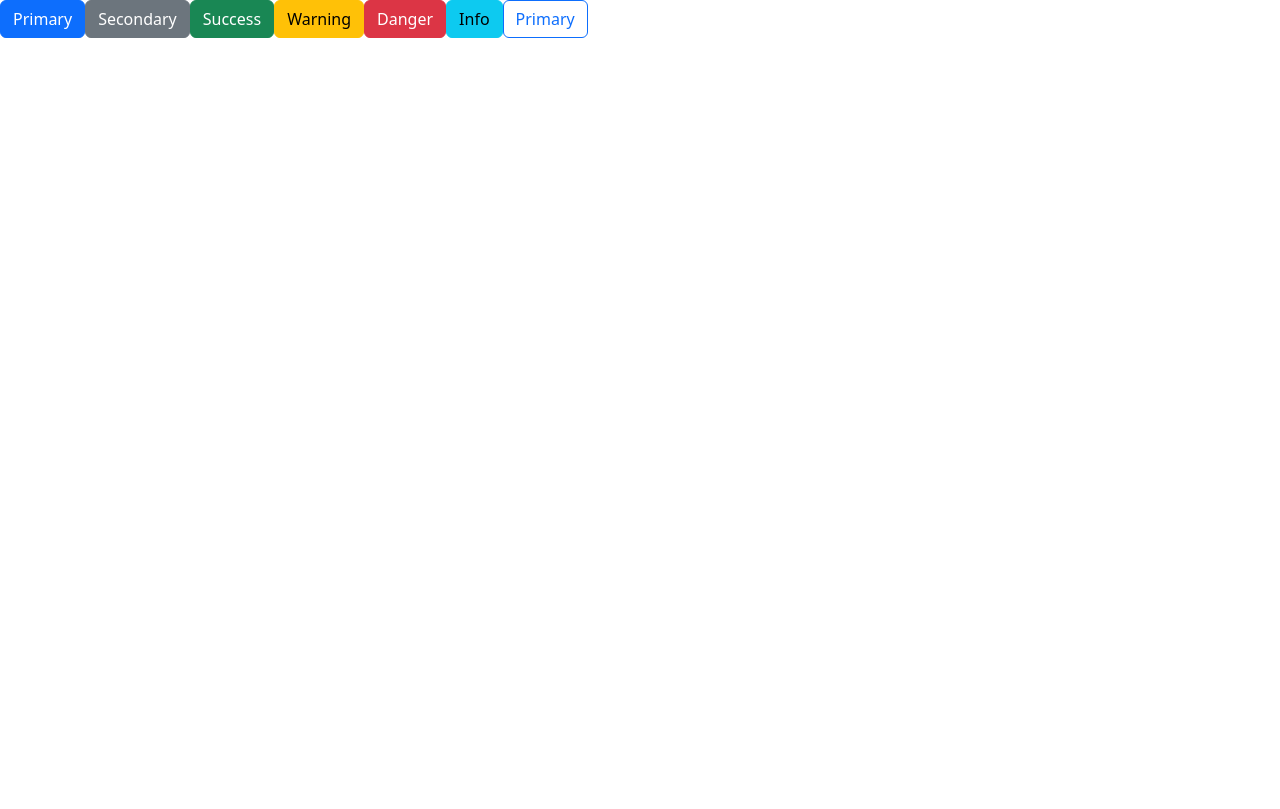
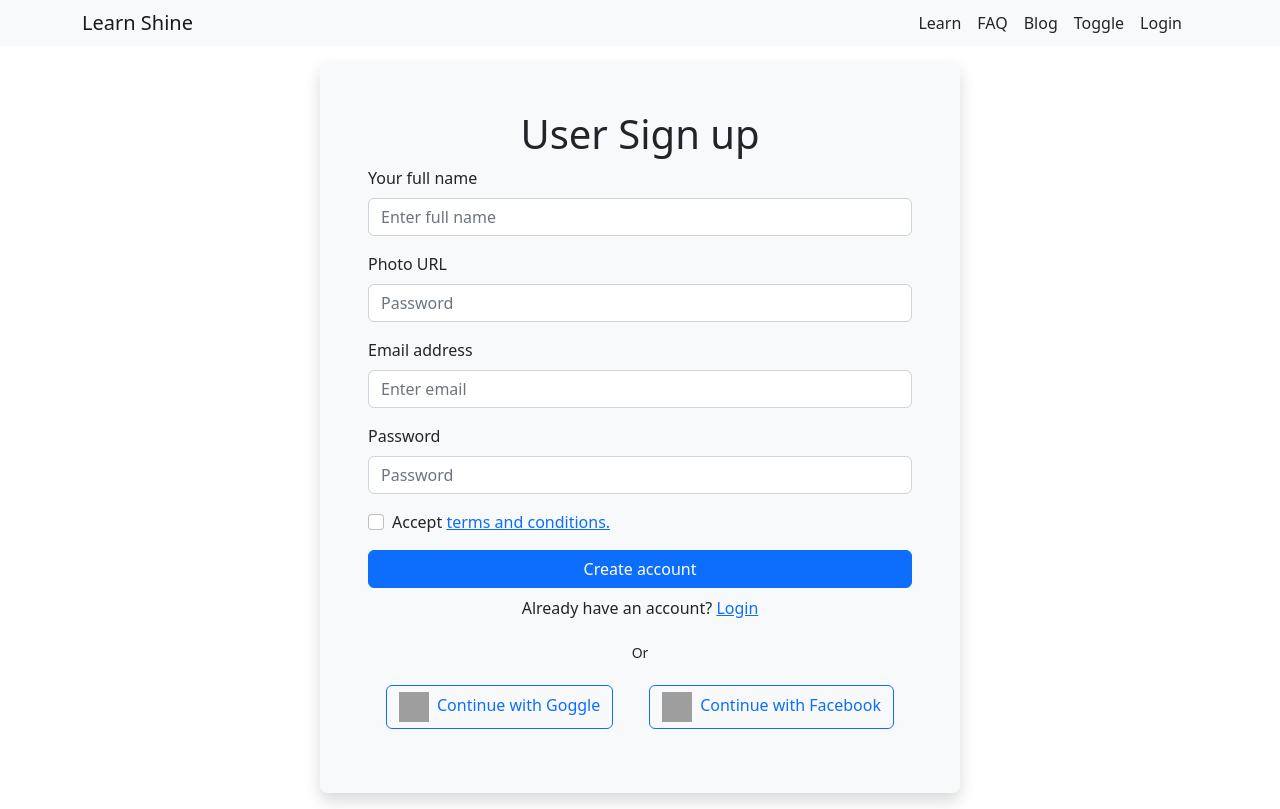
Before and after one commit to mahbubh0ssain/learning-platform-client, a React (Create React App) app: page /signup in a window 1280 px wide. Built offline with nearby package versions, Linux system fonts and the light colour scheme; grey boxes are pictures that could not be loaded.

Commit message:
header added

```diff
--- a/src/App.js
+++ b/src/App.js
@@ -1,18 +1,9 @@
 import "./App.css";
-import { Button } from "react-bootstrap";
+import { RouterProvider } from "react-router-dom";
+import { router } from "./Routes/Routes";
 
 function App() {
-  return (
-    <div>
-      <Button variant="primary">Primary</Button>
-      <Button variant="secondary">Secondary</Button>
-      <Button variant="success">Success</Button>
-      <Button variant="warning">Warning</Button>
-      <Button variant="danger">Danger</Button>
-      <Button variant="info">Info</Button>
-      <Button variant="outline-primary">Primary</Button>
-    </div>
-  );
+  return <RouterProvider router={router}></RouterProvider>;
 }
 
 export default App;
--- /dev/null
+++ b/src/Routes/Routes.js
@@ -0,0 +1,37 @@
+import React from "react";
+import { createBrowserRouter } from "react-router-dom";
+import Blog from "../components/Blog/Blog";
+import Courses from "../components/Courses/Courses";
+import Faq from "../components/FAQ/Faq";
+import Main from "../components/Layout/Main";
+import Login from "../components/LogIn/Login";
+import SignUp from "../components/SignUp/SignUp";
+
+export const router = createBrowserRouter([
+  {
+    path: "/",
+    element: <Main></Main>,
+    children: [
+      {
+        path: "learn",
+        element: <Courses></Courses>,
+      },
+      {
+        path: "faq",
+        element: <Faq></Faq>,
+      },
+      {
+        path: "blog",
+        element: <Blog></Blog>,
+      },
+      {
+        path: "login",
+        element: <Login></Login>,
+      },
+      {
+        path: "signup",
+        element: <SignUp></SignUp>,
+      },
+    ],
+  },
+]);
--- /dev/null
+++ b/src/components/Blog/Blog.js
@@ -0,0 +1,11 @@
+import React from "react";
+
+const Blog = () => {
+  return (
+    <div>
+      <h1>This is blog section</h1>
+    </div>
+  );
+};
+
+export default Blog;
--- /dev/null
+++ b/src/components/Courses/Courses.js
@@ -0,0 +1,7 @@
+import React from "react";
+
+const Courses = () => {
+  return <div>This is courses</div>;
+};
+
+export default Courses;
--- /dev/null
+++ b/src/components/FAQ/Faq.js
@@ -0,0 +1,11 @@
+import React from "react";
+
+const Faq = () => {
+  return (
+    <div>
+      <h1>This is FAQ section.</h1>
+    </div>
+  );
+};
+
+export default Faq;
--- a/src/components/Layout/Main.js
+++ b/src/components/Layout/Main.js
@@ -1,8 +1,10 @@
 import React from "react";
 import { Outlet } from "react-router-dom";
+import Header from "../Shared/Header/Header";
 const Main = () => {
   return (
     <div>
+      <Header></Header>
       <Outlet></Outlet>
     </div>
   );
--- /dev/null
+++ b/src/components/LogIn/Login.js
@@ -0,0 +1,83 @@
+import React from "react";
+import Form from "react-bootstrap/Form";
+import { Link } from "react-router-dom";
+import Button from "react-bootstrap/Button";
+
+const Login = () => {
+  return (
+    <div>
+      <Form
+        onSubmit={""}
+        className="w-50 mx-auto my-3 bg-light p-5  rounded-3 shadow"
+      >
+        <h1 className="mb-2 text-center">User Log in</h1>
+
+        <Form.Group className="mb-3">
+          <Form.Label>Email address</Form.Label>
+          <Form.Control
+            onBlur={""}
+            required
+            name="email"
+            type="email"
+            placeholder="Enter email"
+          />
+        </Form.Group>
+
+        <Form.Group className="mb-3">
+          <Form.Label>Password</Form.Label>
+          <Form.Control
+            name="password"
+            required
+            type="password"
+            placeholder="Password"
+          />
+        </Form.Group>
+
+        <Form.Group
+          className="mb-3 d-flex justify-content-between "
+          controlId="formBasicCheckbox"
+        >
+          <Form.Text
+            style={{ cursor: "pointer" }}
+            onClick={""}
+            className=" text-primary "
+          >
+            Forgot Password?
+          </Form.Text>
+        </Form.Group>
+        <Button className="w-100" variant="primary" type="submit">
+          Login
+        </Button>
+        <p className="text-center mt-2">
+          Don't have an account? <Link to="/signup">Create an account</Link>
+        </p>
+        <div className="my-3 d-flex justify-content-around align-items-center">
+          <hr />
+          <small>Or</small> <hr />
+        </div>
+        <div className="my-3 d-flex justify-content-around align-items-center">
+          <Button variant="outline-primary" onClick={""}>
+            <img
+              className="img-fluid me-2 "
+              style={{ height: "30px", width: "30px" }}
+              src={"https://i.ibb.co/nCkjPRN/google.png"}
+              alt="..."
+            />
+            Continue with Goggle
+          </Button>
+          <Button variant="outline-primary" onClick={""}>
+            <img
+              className="img-fluid me-2"
+              style={{ height: "30px", width: "30px" }}
+              src={"https://i.ibb.co/L8sxygz/fb.png"}
+              alt="..."
+            />
+            Continue with Facebook
+          </Button>
+        </div>
+      </Form>
+    </div>
+  );
+};
+
+export default Login;
--- a/src/components/Shared/Footer/Footer.js
+++ b/src/components/Shared/Footer/Footer.js
@@ -1,11 +1,7 @@
 import React from "react";
 
 const Footer = () => {
-  return (
-    <div>
-      <h3>This is footer component.</h3>
-    </div>
-  );
+  return <></>;
 };
 
 export default Footer;
--- a/src/components/Shared/Header/Header.js
+++ b/src/components/Shared/Header/Header.js
@@ -1,9 +1,39 @@
 import React from "react";
-
+import Container from "react-bootstrap/Container";
+import Nav from "react-bootstrap/Nav";
+import Navbar from "react-bootstrap/Navbar";
+import { Link } from "react-router-dom";
 const Header = () => {
   return (
     <div>
-      <h3>This is header.</h3>
+      <Navbar collapseOnSelect expand="lg" bg="light" variant="light">
+        <Container>
+          <Link className="text-decoration-none" to="/">
+            <Navbar.Brand>Learn Shine</Navbar.Brand>
+          </Link>
+
+          <Navbar.Toggle aria-controls="responsive-navbar-nav" />
+          <Navbar.Collapse id="responsive-navbar-nav">
+            <Nav className="ms-auto">
+              <Link className="me-3 text-decoration-none text-dark" to="/learn">
+                Learn
+              </Link>
+              <Link className="me-3 text-decoration-none text-dark" to="faq">
+                FAQ
+              </Link>
+              <Link className="me-3 text-decoration-none text-dark" to="blog">
+                Blog
+              </Link>
+              <Link className="me-3 text-decoration-none text-dark">
+                Toggle
+              </Link>
+              <Link className="me-3 text-decoration-none text-dark" to="login">
+                Login
+              </Link>
+            </Nav>
+          </Navbar.Collapse>
+        </Container>
+      </Navbar>
     </div>
   );
 };
--- /dev/null
+++ b/src/components/SignUp/SignUp.js
@@ -0,0 +1,106 @@
+import React from "react";
+import Button from "react-bootstrap/Button";
+import Form from "react-bootstrap/Form";
+import { Link } from "react-router-dom";
+const SignUp = () => {
+  return (
+    <div>
+      <Form
+        onSubmit={"handleSubmit"}
+        className="w-50 mx-auto my-3 bg-light p-5  rounded-3 shadow"
+      >
+        <h1 className="mb-2 text-center">User Sign up</h1>
+        <Form.Group className="mb-3">
+          <Form.Label>Your full name</Form.Label>
+          <Form.Control
+            required
+            name="name"
+            type="text"
+            placeholder="Enter full name"
+          />
+        </Form.Group>
+
+        <Form.Group className="mb-3">
+          <Form.Label>Photo URL</Form.Label>
+          <Form.Control
+            name="photoURL"
+            required
+            type="text"
+            placeholder="Password"
+          />
+        </Form.Group>
+
+        <Form.Group className="mb-3">
+          <Form.Label>Email address</Form.Label>
+          <Form.Control
+            required
+            name="email"
+            type="email"
+            placeholder="Enter email"
+          />
+        </Form.Group>
+
+        <Form.Group className="mb-3">
+          <Form.Label>Password</Form.Label>
+          <Form.Control
+            name="password"
+            required
+            type="password"
+            placeholder="Password"
+          />
+        </Form.Group>
+
+        <Form.Group className="mb-3 ">
+          <Form.Check
+            onClick={"handleCheckBtnFunc"}
+            required
+            label={
+              <>
+                Accept <Link to="/terms">terms and conditions.</Link>
+              </>
+            }
+            feedback="You must agree before submitting."
+            feedbackType="invalid"
+          />
+        </Form.Group>
+        <Button
+          disabled={!"btnCheck"}
+          className="w-100"
+          variant="primary"
+          type="submit"
+        >
+          Create account
+        </Button>
+        <p className="text-center mt-2">
+          Already have an account? <Link to="/login">Login</Link>
+        </p>
+        <div className="my-3 d-flex justify-content-around align-items-center">
+          <hr />
+          <small>Or</small> <hr />
+        </div>
+        <div className="my-3 d-flex justify-content-around align-items-center">
+          <Button variant="outline-primary" onClick={""}>
+            <img
+              className="img-fluid me-2 "
+              style={{ height: "30px", width: "30px" }}
+              src={"https://i.ibb.co/nCkjPRN/google.png"}
+              alt="..."
+            />
+            Continue with Goggle
+          </Button>
+          <Button variant="outline-primary" onClick={""}>
+            <img
+              className="img-fluid me-2"
+              style={{ height: "30px", width: "30px" }}
+              src={"https://i.ibb.co/L8sxygz/fb.png"}
+              alt="..."
+            />
+            Continue with Facebook
+          </Button>
+        </div>
+      </Form>
+    </div>
+  );
+};
+
+export default SignUp;
```
